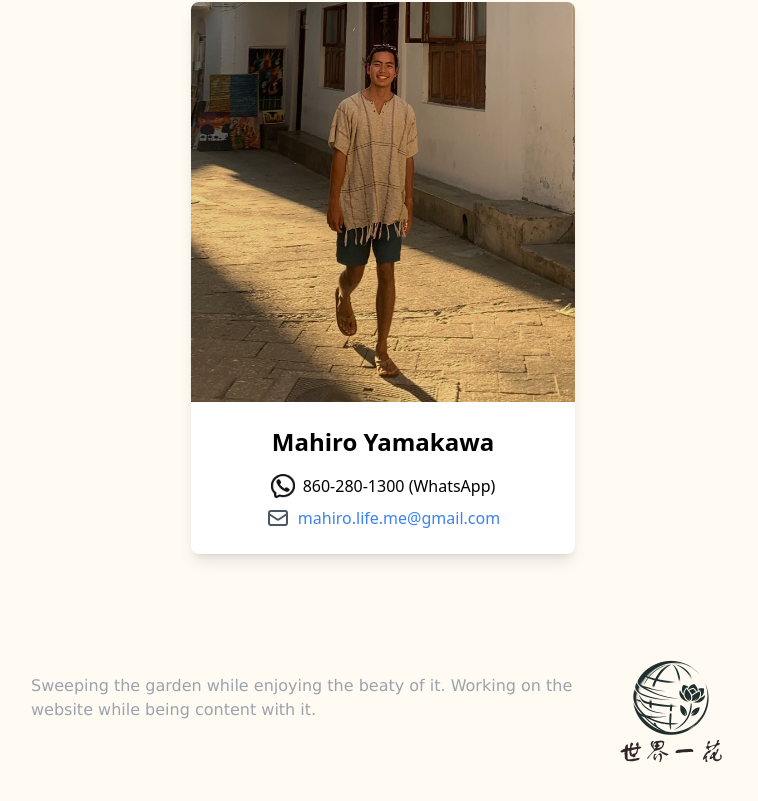
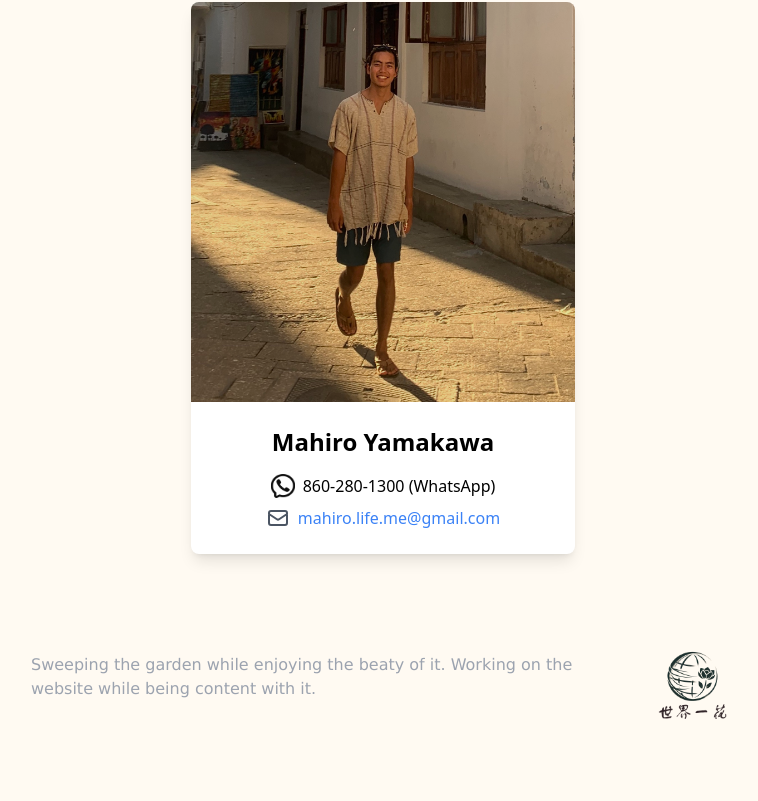
Before and after one commit to mahiro0615/mahiro.life.2.0, a Next.js app: page /collab in a window 1280 px wide. Shown: the part 341-1142 px from the top of the page, without its empty margins (257-1015 px from the left). Built offline with nearby package versions, Linux system fonts and the light colour scheme.

Commit message:
fix &apos;

```diff
--- a/src/app/(sub-pages)/collab/page.jsx
+++ b/src/app/(sub-pages)/collab/page.jsx
@@ -1,6 +1,7 @@
 import { Content } from "@/components/content";
 import { Header } from "@/components/header";
 import { MailIcon, PhoneIcon, UserIcon } from '@heroicons/react/outline';
+import Image from 'next/image';
 
 
 
@@ -22,7 +23,7 @@ export default async function CollabPage() {
       <h1 className = 'block mb-6 text-2xl font-bold'> Let&apos;s collab </h1>
 
         <p className = 'font-Default'>
-         And by collab, I mean let&apos;s be part of each other's lives. Whether through facetime, text, or even you visiting me to Japan!? Or if you have some cool ideas(or not cool ideas), we can play catch with thoughts. Honestly whatever is cool, I'm a social creature and I would love me some human interaction in any form.
+         And by collab, I mean let&apos;s be part of each other&apos;s lives. Whether through facetime, text, or even you visiting me to Japan!? Or if you have some cool ideas(or not cool ideas), we can play catch with thoughts. Honestly whatever is cool, I&apos;m a social creature and I would love me some human interaction in any form.
         </p>
 
       </Header>
@@ -31,13 +32,13 @@ export default async function CollabPage() {
 
     <div className="max-w-sm mx-auto bg-white dark:bg-gray-800 shadow-lg rounded-lg overflow-hidden mt-6 transform hover:scale-105 transition-transform duration-300">
       <div className="relative">
-        <img src="/image/profile-picture.jpg" alt="Profile Picture" className="w-full h-full  object-cover"/>
+        <Image src="/image/profile-picture.jpg" alt="Profile Picture" width={500} height={500}/>
         <div className="absolute inset-0 bg-black opacity-10"></div>
       </div>
       <div className="p-6">
       <p className = 'flex text-2xl font-bold justify-center'> Mahiro Yamakawa</p>
         <div className="flex items-center justify-center mt-4">
-          <img src="/image/whatsapp-icon.png" alt="WhatsApp Icon" className="h-6 w-6"/>
+          <Image src="/image/whatsapp-icon.png" alt="WhatsApp Icon" width={24} height={24}/>
           <p className="text-black ml-2 font-medium">860-280-1300 (WhatsApp)</p>
         </div>
         <div className="flex items-center justify-center mt-2">
--- a/src/app/layout.js
+++ b/src/app/layout.js
@@ -2,6 +2,7 @@ import "./globals.css";
 import { Analytics } from "@vercel/analytics/react";
 import { Navbar } from "./navbar";
 import { Content } from "@/components/content";
+import Image from 'next/image';
 
 export const metadata = {
   title: "Mahiro Yamakawa",
@@ -24,10 +25,11 @@ export default function RootLayout({ children }) {
           <p className="opacity-100 font-Default text-gray-400" >
             Sweeping the garden while enjoying the beaty of it. Working on the website while being content with it.
           </p>
-          <img
+          <Image
         src="/logo-words.png"
         alt="Footer logo"
-        className="w-32 h-32"
+        width="85"
+        height="85"
       />
 
         </Content>
--- a/src/app/page.js
+++ b/src/app/page.js
@@ -42,8 +42,8 @@ export default async function Home() {
             I&apos;m so glad you made it here
           </span>
           <div className='font-Default'>
-          What is this all about? Who am I? What is consciousness? Now what? All good questions with no good answers. If I try to answer them, I'll be wrong; if I don’t answer them, I'll still be wrong.<br></br><br></br>
-All I know is that I’m confused. But being confused feels so much better when I’m confused with you. I want this to serve as a collection of pieces to THE puzzle. The name of the puzzle can’t be named, but I know you have a glimpse of what it is. Just go with the vibe.
+          What is this all about? Who am I? What is consciousness? Now what? All good questions with no good answers. If I try to answer them, I&apos;ll be wrong; if I don&apos;t answer them, I&apos;ll still be wrong.<br></br><br></br>
+All I know is that I&apos;m confused. But being confused feels so much better when I&apos;m confused with you. I want this to serve as a collection of pieces to THE puzzle. The name of the puzzle can&apos;t be named, but I know you have a glimpse of what it is. Just go with the vibe.
 
           </div>
       </Header>
--- a/src/app/words/page.js
+++ b/src/app/words/page.js
@@ -18,7 +18,7 @@ export default async function BlogPage() {
     <div className="space-y-8">
       <Header>
         <h1 className="block mb-6 text-2xl font-bold">Words arranged in fun ways</h1>
-        <p className = 'font-Default'>At best words can only point to the Truth. They are never the Truth. Truth is a word too. So Truth is never Truth. So Truth is <br></br><br></br>This thought doesn&apos;t really go well with writing blog posts, does it? I think as long as we don’t get too attached to it, it's cool. Raft is not the shore. If you meet the Buddha, kill him. <br></br><br></br>
+        <p className = 'font-Default'>At best words can only point to the Truth. They are never the Truth. Truth is a word too. So Truth is never Truth. So Truth is <br></br><br></br>This thought doesn&apos;t really go well with writing blog posts, does it? I think as long as we don&apos;t get too attached to it, it&apos;s cool. Raft is not the shore. If you meet the Buddha, kill him. <br></br><br></br>
         So please, take these posts with a grain of ... pepper</p>
       </Header>
       <Content as="section" className="space-y-6">
```
